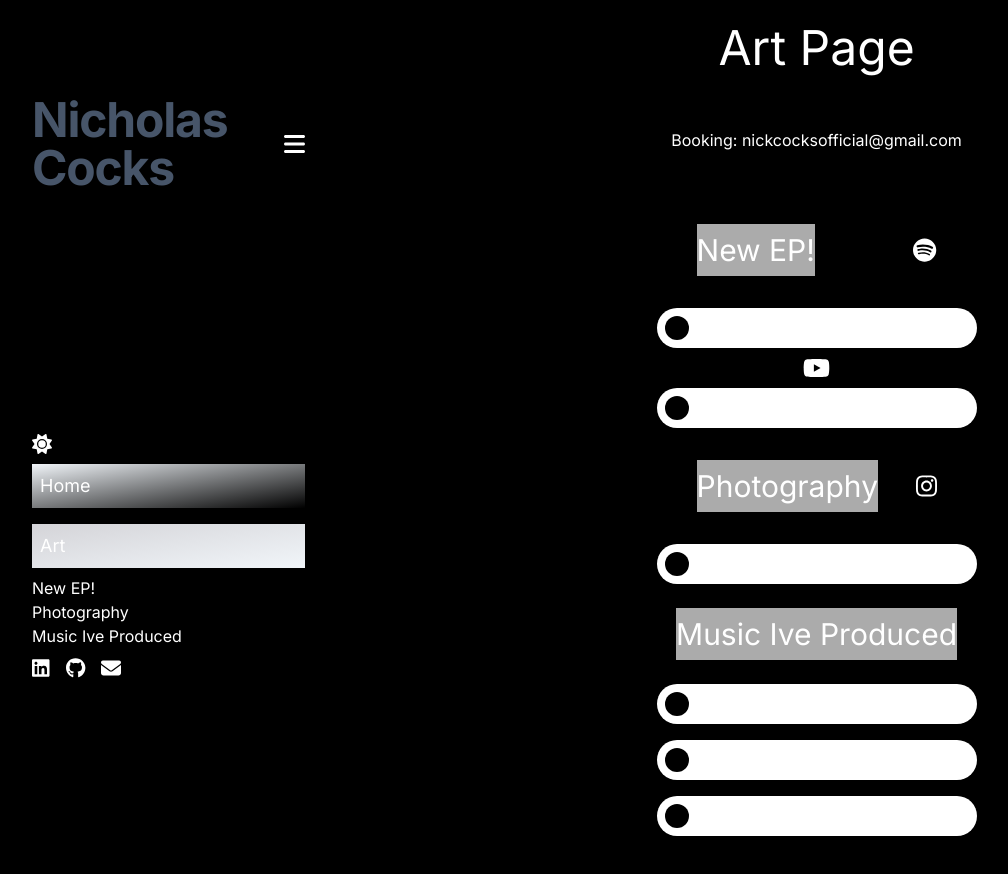
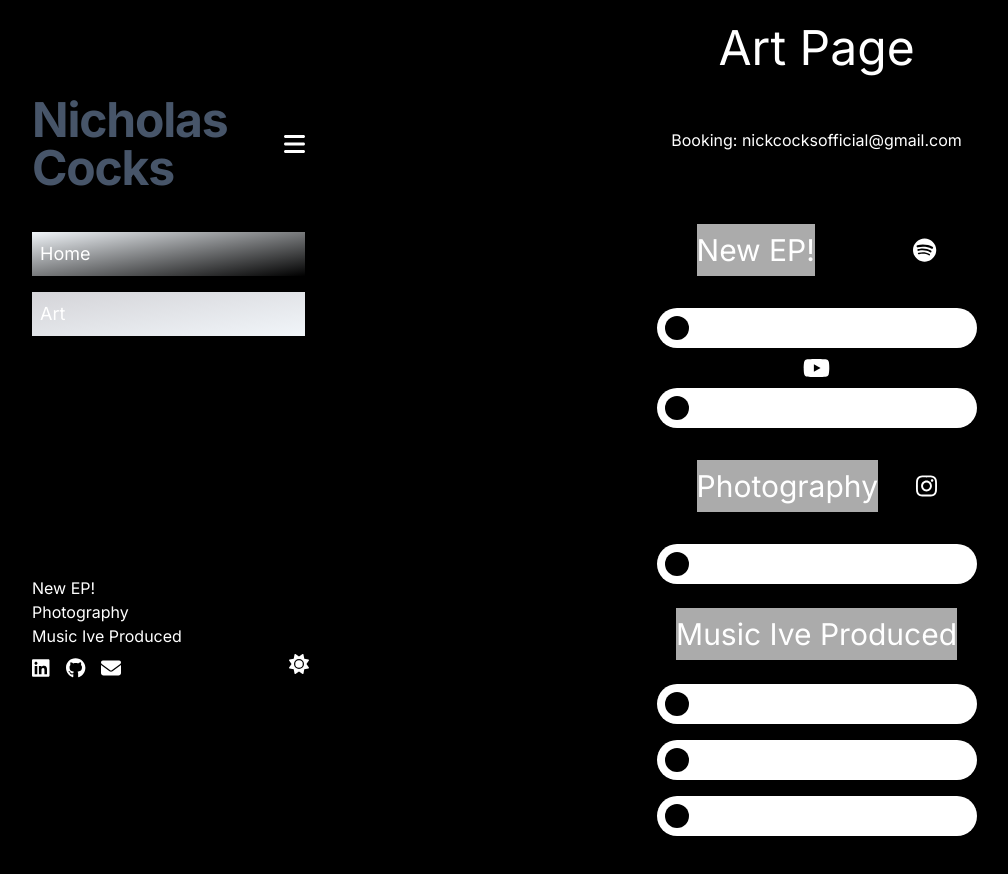
Before and after one commit to NicholasCocks/Personal-Website, a Next.js app: page /art in a window 1280 px wide. Shown: the top 874 px of the page, without its empty margins (64-1072 px from the left). Built offline with nearby package versions, Linux system fonts and the light colour scheme.

Commit message:
restructured Desktop Nav to be consistent in item placement during header fetch

```diff
--- a/src/app/components/navBar.js
+++ b/src/app/components/navBar.js
@@ -26,6 +26,8 @@ const NavBar = () => {
 
   return (
     <>
+
+      <div className='flex-col'>
         <div className='flex items-center justify-between'>
           <h1 className='text-4xl font-bold tracking-tight text-slate-600 dark:text-slate-300 sm:text-5xl'>
             Nicholas Cocks
@@ -34,7 +36,26 @@ const NavBar = () => {
           <FontAwesomeIcon
             icon={faBars}
             onClick={() => setNavOpen(!isNavOpen)}
-          className='text-center fa-xl lg:hidden' />
+            className='text-center fa-xl md:hidden' />
+        </div>
+        <ul
+          id='pages_nav'
+          className='mt-8'>
+            <nav className="flex items-center lg:items-start lg:flex-col text-lg">
+              {routeDescriptions.map((routeObject, index) => {
+                return (
+                  <Link
+                    href={routeObject["route"]}
+                    to="/"
+                    key={index}
+                    className={`p-2 my-2 w-full hover:bg-stone-200 from-inherit from-slate-100 dark:from-slate-800 hover:shadow-md no-underline bg-gradient-to-br
+                      ${pathname == routeObject["route"] ? "active_nav" : ""}`}>
+                    {routeObject["name"]}
+                  </Link>
+                )
+              })}
+            </nav>
+          </ul>
         </div>
 
       <section
@@ -81,24 +102,7 @@ const NavBar = () => {
       <section
         id='DESKTOP-MENU'
         className='hidden lg:block'>
-        <ThemeButton />
 
-        <ul id='pages_nav'>
-          <nav className="flex items-center lg:items-start lg:flex-col text-lg">
-            {routeDescriptions.map((routeObject, index) => {
-              return (
-                <Link
-                  href={routeObject["route"]}
-                  to="/"
-                  key={index}
-                  className={`p-2 my-2 w-full hover:bg-stone-200 from-inherit from-slate-100 dark:from-slate-800 hover:shadow-md no-underline bg-gradient-to-br
-                    ${pathname == routeObject["route"] ? "active_nav" : ""}`}>
-                  {routeObject["name"]}
-                </Link>
-              )
-            })}
-          </nav>
-        </ul>
 
         <ul id="sections_nav">
           {sectionTitles.map((name, index) => {
@@ -110,6 +114,7 @@ const NavBar = () => {
           })}
         </ul>
 
+        <div className='flex items-center justify-between'>
           <ul id='socials_nav' className='flex items-center mt-2'>
             <li className='mr-4'>
               <a href="https://www.linkedin.com/in/nicholas-cocks/" target="_blank">
@@ -127,6 +132,9 @@ const NavBar = () => {
               </a>
             </li>
           </ul>
+          <ThemeButton />
+        </div>
+
       </section>
     </>
   )
```
Lines whose indentation alone changed are shown as unchanged.
